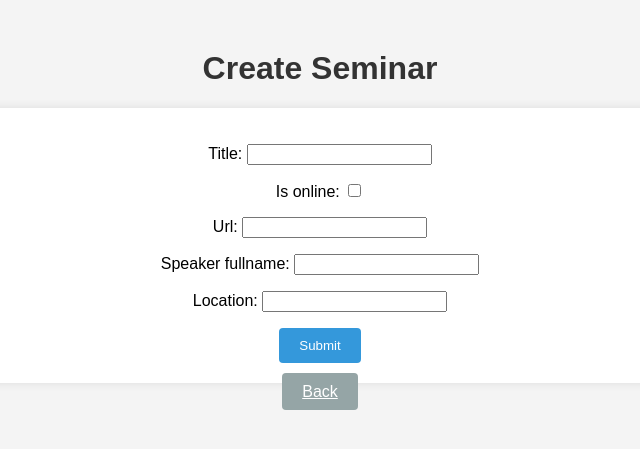
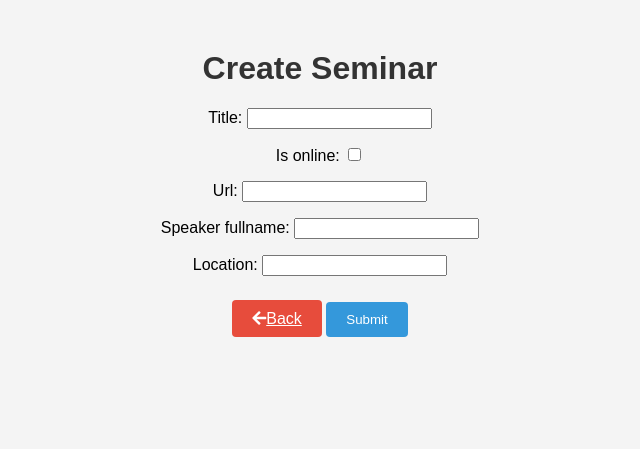
Before and after one commit to WillTissot/Calendar1.1, a Django app: page /seminar/create/ in a window 1280 px wide. Shown: the top 449 px of the page, without its empty margins (320-960 px from the left). Run offline with Django 4.2, Linux system fonts and the light colour scheme; a user stored in the database is signed in.

Commit message:
back buttons

```diff
--- a/seminar/templates/attending_seminars.html
+++ b/seminar/templates/attending_seminars.html
@@ -50,12 +50,12 @@
         }
 
         .btn-secondary {
-            background-color: #95a5a6;
+            background-color: #e74c3c;
             color: #fff;
         }
 
         .btn-secondary:hover {
-            background-color: #7f8c8d;
+            background-color: #e74c3c;
         }
 
         form {
--- a/seminar/templates/calendarSeminar_create.html
+++ b/seminar/templates/calendarSeminar_create.html
@@ -3,6 +3,7 @@
 <head>
     <meta charset="UTF-8">
     <title>Create Calendar Seminar</title>
+    <link rel="stylesheet" href="https://cdnjs.cloudflare.com/ajax/libs/font-awesome/5.15.3/css/all.min.css">
     <style>
         body {
             font-family: 'Arial', sans-serif;
--- a/seminar/templates/calendarSeminar_detail.html
+++ b/seminar/templates/calendarSeminar_detail.html
@@ -3,6 +3,7 @@
 <head>
     <meta charset="UTF-8">
     <title>Seminar Calendar Details</title>
+    <link rel="stylesheet" href="https://cdnjs.cloudflare.com/ajax/libs/font-awesome/5.15.3/css/all.min.css">
     <style>
         body {
             font-family: 'Arial', sans-serif;
@@ -34,7 +35,7 @@
         }
 
         .btn-secondary {
-            background-color: #95a5a6;
+            background-color: #c0392b;
             color: #fff;
             text-decoration: none;
             padding: 10px 20px;
@@ -45,7 +46,7 @@
         }
 
         .btn-secondary:hover {
-            background-color: #7f8c8d;
+            background-color: #c0392b;
         }
     </style>
 </head>
@@ -63,7 +64,6 @@
     <p><strong>StartTime:</strong> {{ calendarseminar.start_time }}</p>
     <p><strong>EndTime:</strong> {{ calendarseminar.end_time }}</p>
 
-    <a href="{% url 'seminar:calendarseminar_update' calendarseminar.id %}">Edit</a>
     <a href="{% url 'seminar:calendarseminar_list' %}" class="btn-secondary"><i class="fas fa-arrow-left"></i>Back</a>
 </body>
 </html>
--- a/seminar/templates/seminar_create.html
+++ b/seminar/templates/seminar_create.html
@@ -2,6 +2,7 @@
 <html>
 <head>
     <title>Create Seminar</title>
+    <link rel="stylesheet" href="https://cdnjs.cloudflare.com/ajax/libs/font-awesome/5.15.3/css/all.min.css">
     <style>
         body {
             font-family: 'Arial', sans-serif;
@@ -15,10 +16,7 @@
         }
 
         form {
-            background-color: #fff;
-            padding: 20px;
-            border-radius: 8px;
-            box-shadow: 0 0 10px rgba(0, 0, 0, 0.1);
+
             margin-top: 20px;
         }
 
@@ -29,6 +27,7 @@
             border: none;
             border-radius: 4px;
             cursor: pointer;
+            margin-top: 10px;
         }
 
         button:hover {
@@ -36,7 +35,7 @@
         }
 
         .btn-secondary {
-            background-color: #95a5a6;
+            background-color: #e74c3c;
             color: #fff;
             padding: 10px 20px;
             border: none;
@@ -46,7 +45,7 @@
         }
 
         .btn-secondary:hover {
-            background-color: #7f8c8d;
+            background-color: #e74c3c;
         }
     </style>
 </head>
@@ -55,9 +54,9 @@
     <form method="post">
         {% csrf_token %}
         {{ form.as_p }}
+        <a href="{% url 'seminar:seminar_list' %}" class="btn btn-secondary"><i class="fas fa-arrow-left"></i>Back</a>
         <button type="submit">Submit</button>
     </form>
 
-    <a href="{% url 'seminar:seminar_list' %}" class="btn btn-secondary"><i class="fas fa-arrow-left"></i>Back</a>
 </body>
 </html>
--- a/seminar/templates/seminar_detail.html
+++ b/seminar/templates/seminar_detail.html
@@ -2,6 +2,7 @@
 <html>
 <head>
     <title>Seminar Details</title>
+    <link rel="stylesheet" href="https://cdnjs.cloudflare.com/ajax/libs/font-awesome/5.15.3/css/all.min.css">
     <style>
         body {
             font-family: 'Arial', sans-serif;
@@ -67,9 +68,8 @@
     <p><strong>Url:</strong> {{ seminar.url }}</p>
     <p><strong>Speaker:</strong> {{ seminar.speaker_fullname }}</p>
     <p><strong>Location:</strong> {{ seminar.location }}</p>
-    <p>Online: {% if seminar.is_online %}Yes{% else %}No{% endif %}</p>
+    <p><strong>Online:</strong> {% if seminar.is_online %}Yes{% else %}No{% endif %}</p>
 
     <a href="{% url 'seminar:seminar_list' %}" class="btn btn-secondary"><i class="fas fa-arrow-left"></i>Back</a>
-    <a href="{% url 'seminar:seminar_update' seminar.id %}" class="btn btn-edit">Edit</a>
 </body>
 </html>
--- a/seminar/templates/seminar_update.html
+++ b/seminar/templates/seminar_update.html
@@ -2,6 +2,7 @@
 <html>
 <head>
     <title>Edit Seminar</title>
+    <link rel="stylesheet" href="https://cdnjs.cloudflare.com/ajax/libs/font-awesome/5.15.3/css/all.min.css">
     <style>
         body {
             font-family: 'Arial', sans-serif;
@@ -53,8 +54,8 @@
     <form method="post">
         {% csrf_token %}
         {{ form.as_p }}
+        <a href="{% url 'seminar:seminar_list' %}" class="btn-secondary"><i class="fas fa-arrow-left"></i>Back</a>
         <button type="submit">Update</button>
     </form>
-    <a href="{% url 'seminar:seminar_list' %}" class="btn-secondary"><i class="fas fa-arrow-left"></i>Back</a>
 </body>
 </html>
--- a/student/templates/calendarCourseListStudent.html
+++ b/student/templates/calendarCourseListStudent.html
@@ -2,6 +2,7 @@
 <html>
 <head>
     <title>Calendar Courses</title>
+    <link rel="stylesheet" href="https://cdnjs.cloudflare.com/ajax/libs/font-awesome/5.15.3/css/all.min.css">
     <style>
         body {
             font-family: 'Arial', sans-serif;
--- a/student/templates/enroll_to_course.html
+++ b/student/templates/enroll_to_course.html
@@ -2,6 +2,7 @@
 <html>
 <head>
     <title>Course Enrollment</title>
+    <link rel="stylesheet" href="https://cdnjs.cloudflare.com/ajax/libs/font-awesome/5.15.3/css/all.min.css">
     <style>
         body {
             font-family: 'Arial', sans-serif;
--- a/student/templates/student_create.html
+++ b/student/templates/student_create.html
@@ -82,8 +82,8 @@
     <form method="post">
         {% csrf_token %}
         {{ form.as_p }}
+        <button type="submit"> Submit</button>
         <a href="{% url 'student:student_list' %}" class="btn btn-secondary"><i class="fas fa-arrow-left"></i> Back</a>
-        <button type="submit"><i class="fas fa-check"></i> Submit</button>
     </form>
 </body>
 </html>
--- a/student/templates/student_delete.html
+++ b/student/templates/student_delete.html
@@ -85,8 +85,8 @@
         <p>Are you sure you want to delete {{ student.name }}?</p>
         <form action="{% url 'student:student_delete' del_id=student.id %}" method="post">
             {% csrf_token %}
+            <a href="{% url 'student:student_list' %}" class="btn btn-danger"><i class="fas fa-arrow-left"></i>Back</a>
             <input type="submit" value="Delete" class="btn btn-danger">
-            <a href="{% url 'student:student_list' %}" class="btn btn-secondary"><i class="fas fa-arrow-left"></i>Back</a>
         </form>
     </div>
 </body>
--- a/student/templates/student_detail.html
+++ b/student/templates/student_detail.html
@@ -73,7 +73,6 @@
     <p><strong>Email:</strong> {{ student.user.email }}</p>
     <p><strong>Department:</strong> {{ student.department.name }}</p>
     {% if user.is_superuser %}
-        <a href="{% url 'student:student_update' student.id %}"><i class="fas fa-edit"></i> Edit</a>
         <a href="{% url 'student:student_list' %}" class="btn btn-secondary"><i class="fas fa-arrow-left"></i> Back</a>
     {% else %}
         <a href="{% url 'event:dashboard' %}" class="btn btn-secondary"><i class="fas fa-arrow-left"></i> Back</a>
```
Also changed, not shown: seminar/templates/calendarSeminar_delete.html (+4 -3 lines), seminar/templates/calendarSeminar_list.html (+6 -5 lines), seminar/templates/calendarSeminar_update.html (+4 -3 lines), seminar/templates/seminar_delete.html (+4 -3 lines), db.sqlite3.
